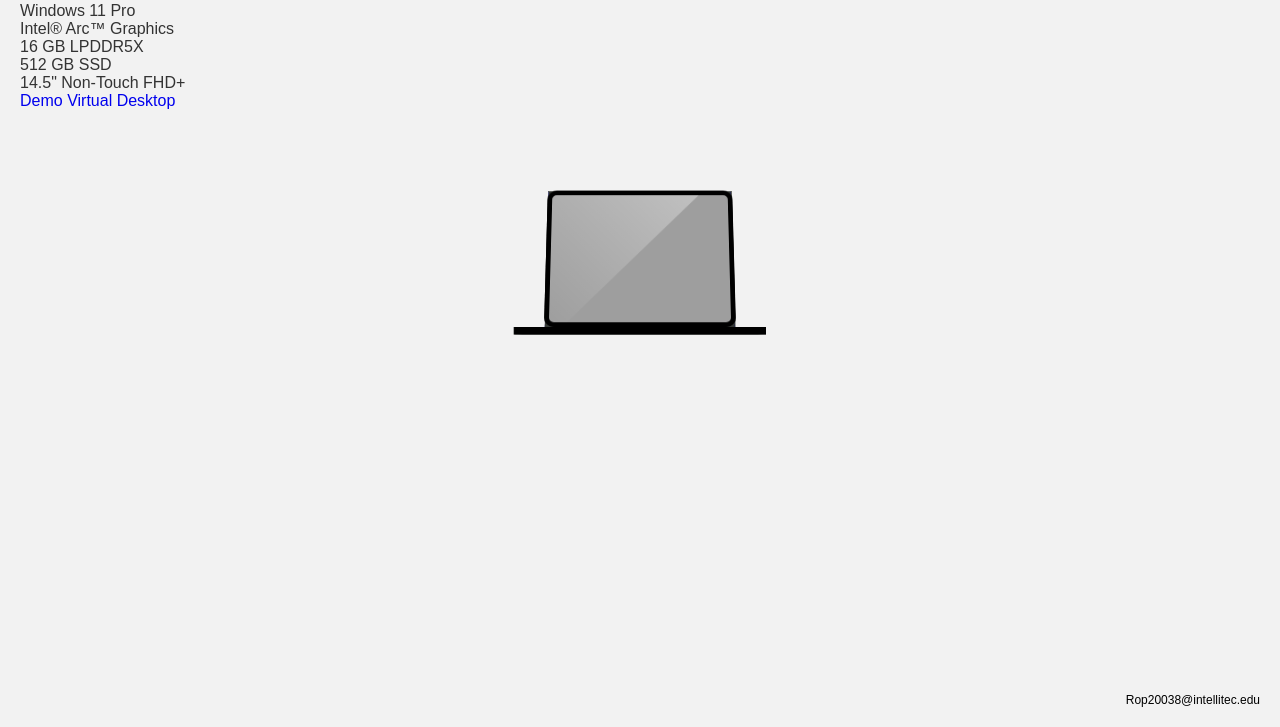
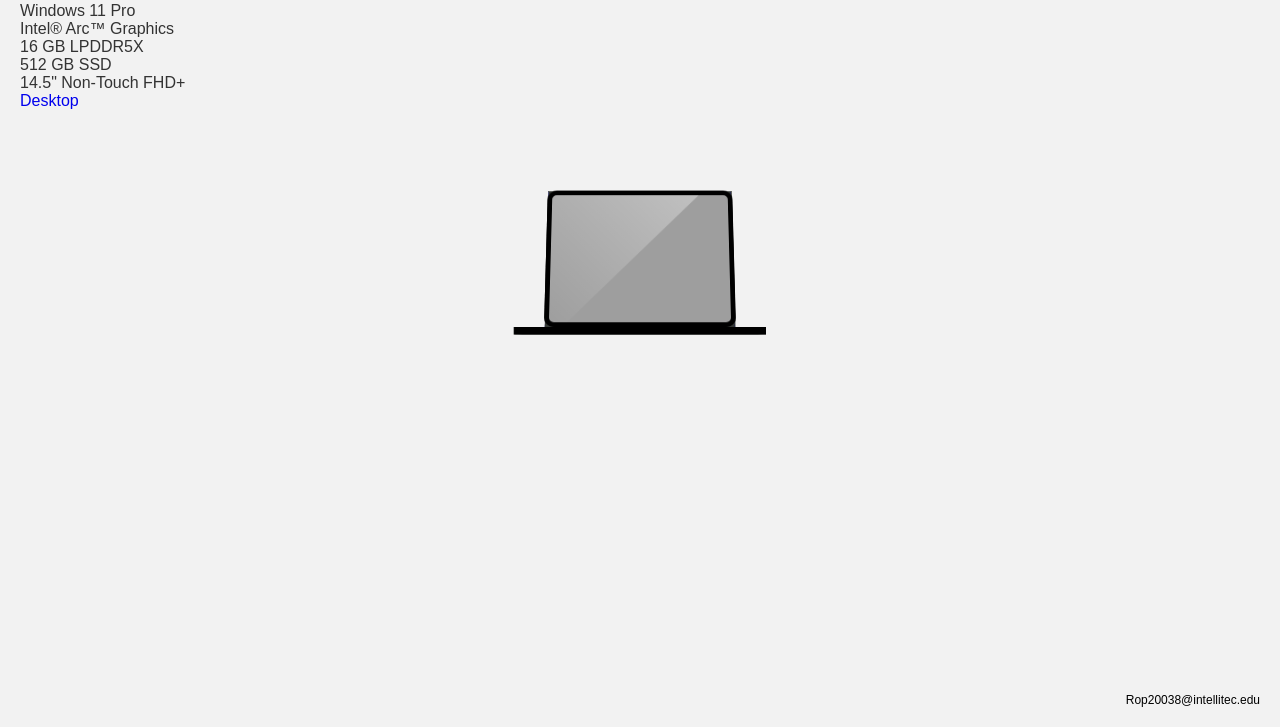
Before and after one commit to sudo-self/dell-xps-demo, a plain HTML site: page index.html in a window 1280 px wide. Shown: the part 73-800 px from the top of the page. Drawn offline with Linux system fonts and the light colour scheme; grey boxes are pictures that could not be loaded.

Commit message:
Update index.html

```diff
--- a/index.html
+++ b/index.html
@@ -411,7 +411,7 @@
     512 GB SSD<br>
     14.5" Non-Touch FHD+<br>
     </h4>
-    <p><a href="https://helpdesk-lrs.pages.dev">Demo Virtual Desktop</a></p>
+    <p><a href="https://helpdesk-lrs.pages.dev">Desktop</a></p>
 
 </header>
 
```
